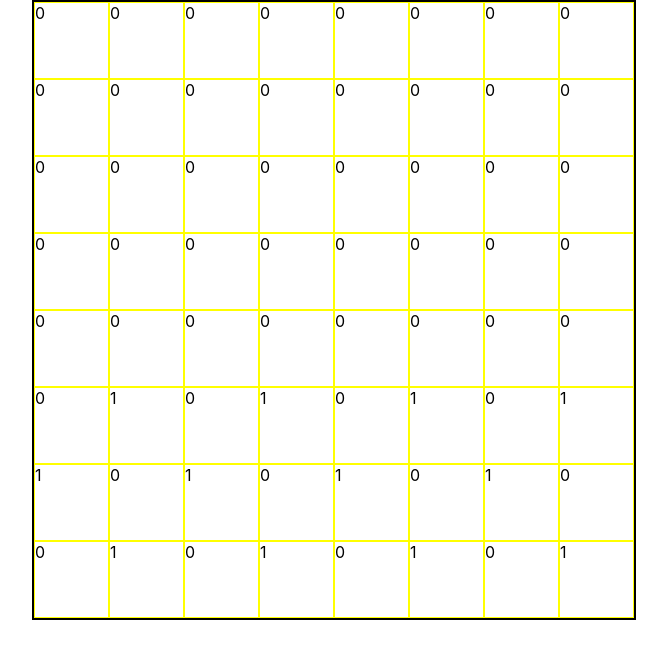
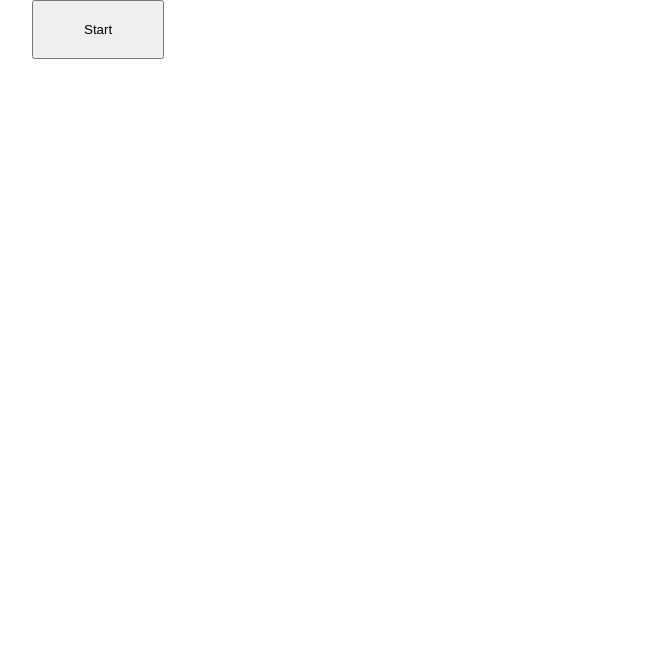
Before and after one commit to cjbt/checker-board, a React (Create React App) app in the folder client/: page / in a window 1280 px wide. Shown: the top 658 px of the page, without its empty margins (208-875 px from the left). Built offline with nearby package versions, Linux system fonts and the light colour scheme.

Commit message:
create button to start game

```diff
--- a/client/src/App.js
+++ b/client/src/App.js
@@ -3,6 +3,7 @@ import styled from 'styled-components';
 
 function App() {
   const [state, setState] = useState([]);
+  const [start, setStart] = useState(false);
 
   useEffect(() => {
     // create 8x8 grid
@@ -30,10 +31,15 @@ function App() {
     setState(init);
   }, []);
 
+  const handleStart = () => {
+    setStart(true);
+  };
+
   if (!state.length) return <h1>Loading...</h1>;
 
   return (
     <StyledApp>
+      {start ? (
         <StyledCheckerBoardContainer>
           {state.map(column => {
             return (
@@ -47,6 +53,9 @@ function App() {
             );
           })}
         </StyledCheckerBoardContainer>
+      ) : (
+        <StyledButton onClick={handleStart}>Start</StyledButton>
+      )}
     </StyledApp>
   );
 }
@@ -70,5 +79,8 @@ const StyledRowItem = styled.div`
   height: 75px;
   border: 1px solid yellow;
 `;
+const StyledButton = styled.button`
+  padding: 20px 50px;
+`;
 
 export default App;
```
Lines whose indentation alone changed are shown as unchanged.
